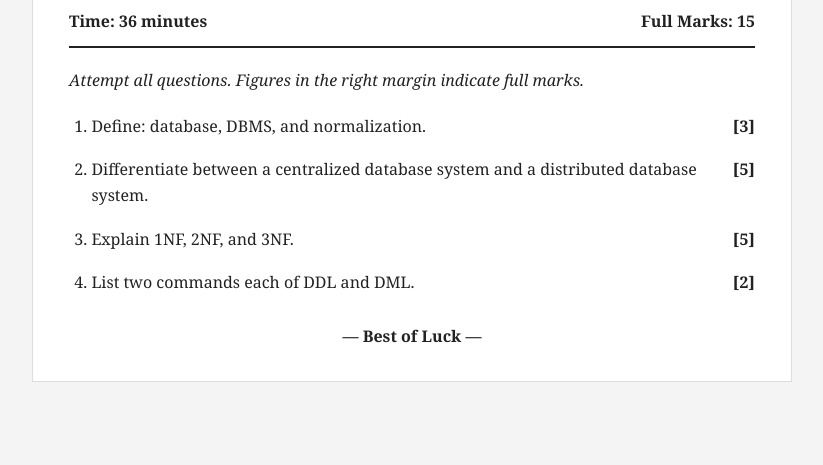
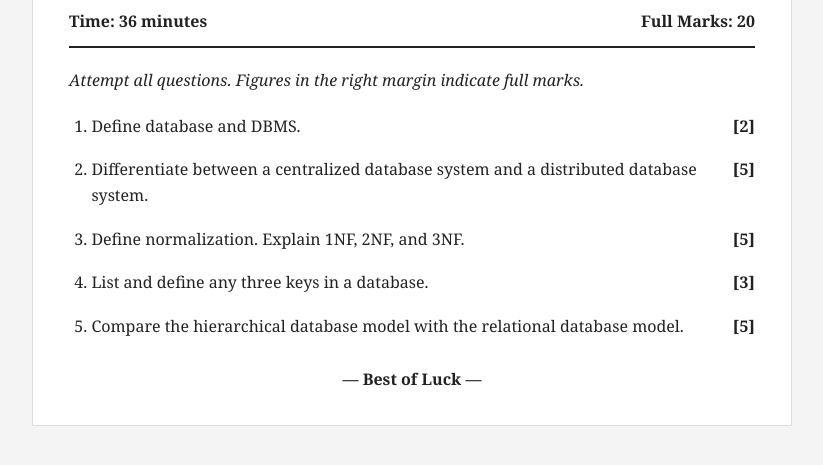
Before and after one commit to robh-01/grade12-test, a plain HTML site: page index.html in a window 1280 px wide. Shown: the part 185-650 px from the top of the page, without its empty margins (228-1051 px from the left). Drawn offline with Linux system fonts and the light colour scheme.

Commit message:
Update test questions to 20 marks

```diff
--- a/index.html
+++ b/index.html
@@ -90,7 +90,7 @@
       <p class="subject">Grade 12 &middot; Computer Science &middot; Database Management System</p>
       <div class="meta">
         <span>Time: 36 minutes</span>
-        <span>Full Marks: 15</span>
+        <span>Full Marks: 20</span>
       </div>
     </header>
 
@@ -99,8 +99,8 @@
     <ol>
       <li>
         <div class="q">
-          <span>Define: database, DBMS, and normalization.</span>
-          <span class="marks">[3]</span>
+          <span>Define database and DBMS.</span>
+          <span class="marks">[2]</span>
         </div>
       </li>
       <li>
@@ -111,14 +111,20 @@
       </li>
       <li>
         <div class="q">
-          <span>Explain 1NF, 2NF, and 3NF.</span>
+          <span>Define normalization. Explain 1NF, 2NF, and 3NF.</span>
           <span class="marks">[5]</span>
         </div>
       </li>
       <li>
         <div class="q">
-          <span>List two commands each of DDL and DML.</span>
-          <span class="marks">[2]</span>
+          <span>List and define any three keys in a database.</span>
+          <span class="marks">[3]</span>
+        </div>
+      </li>
+      <li>
+        <div class="q">
+          <span>Compare the hierarchical database model with the relational database model.</span>
+          <span class="marks">[5]</span>
         </div>
       </li>
     </ol>
```
